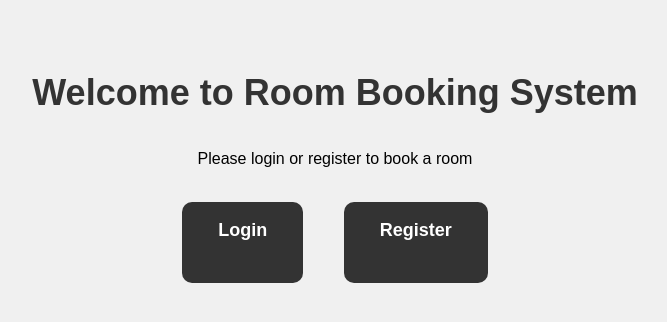
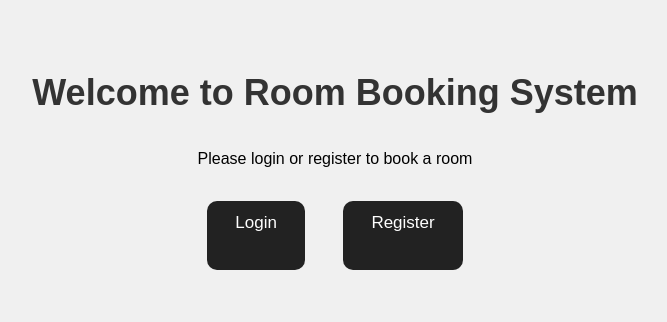
Before and after one commit to Dhanush9358/fastapi-project, a FastAPI app: page / in a window 1280 px wide. Shown: the top 322 px of the page, without its empty margins (305-972 px from the left). Run offline with FastAPI, Linux system fonts and the light colour scheme.

Commit message:
update style.css

```diff
--- a/static/style.css
+++ b/static/style.css
@@ -93,9 +93,9 @@ button:hover,
   z-index: 999;
 }
 
-.logout-link:hover {
+/* .logout-link:hover {
   background-color: #d32f2f;
-}
+} */
 
 /* Generic Link */
 a,
@@ -218,14 +218,17 @@ a:hover,
 .btn {
   display: inline-block;
   margin: 1em;
-  padding: 1em 2em;
-  background-color: #333;
-  color: #fff;
+  padding: 12px 28px;
+  background-color: #222;
+  color: white;
   text-decoration: none;
   border-radius: 10px;
-  font-size: 18px;
-  transition: background-color 0.3s;
+  font-size: 17px;
+  font-weight: normal;
+  transition: background-color 0.3s ease;
+  box-shadow: none;
 }
+
 
 /* Responsive Adjustments */
 @media (max-width: 480px) {
```
